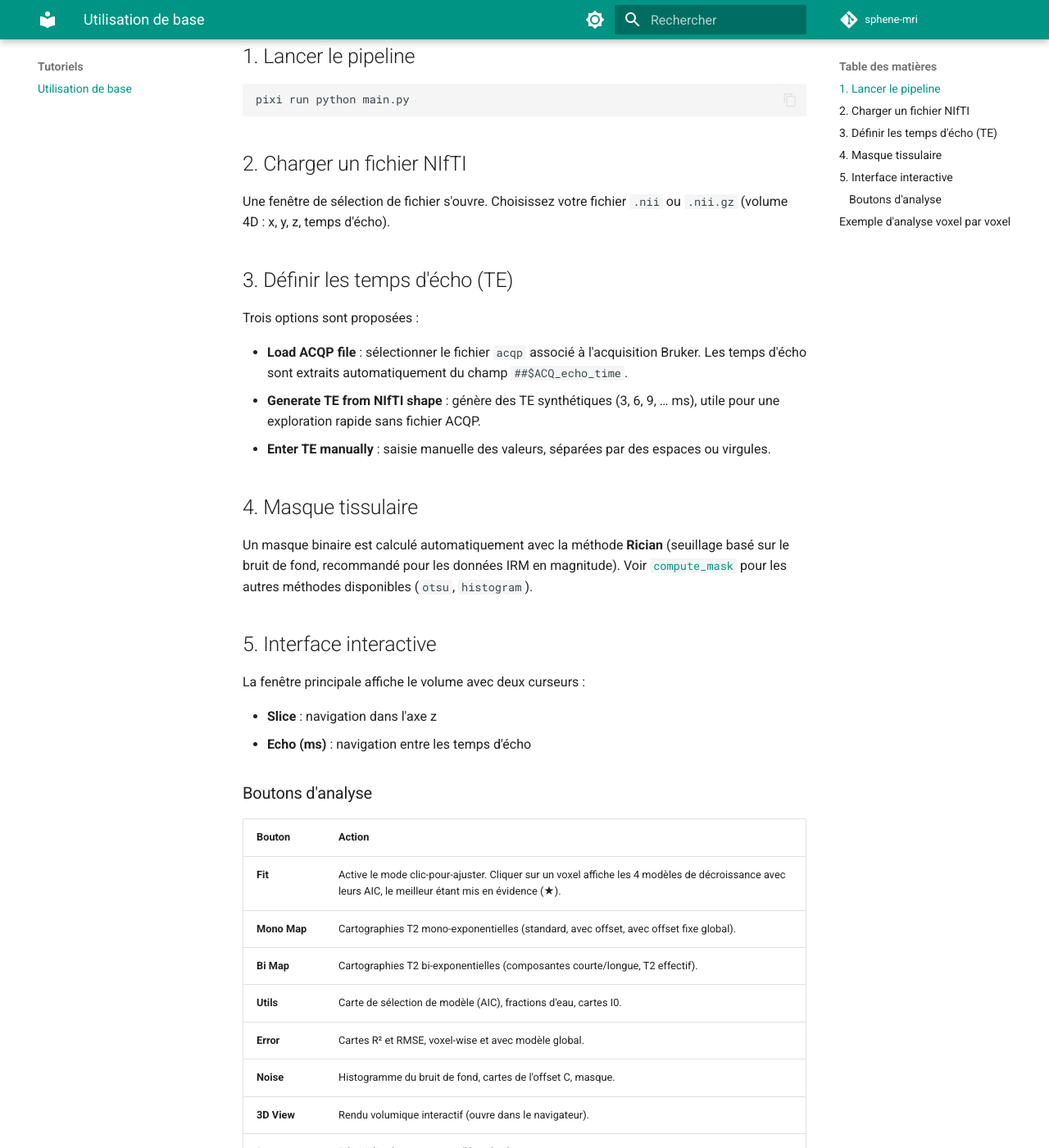
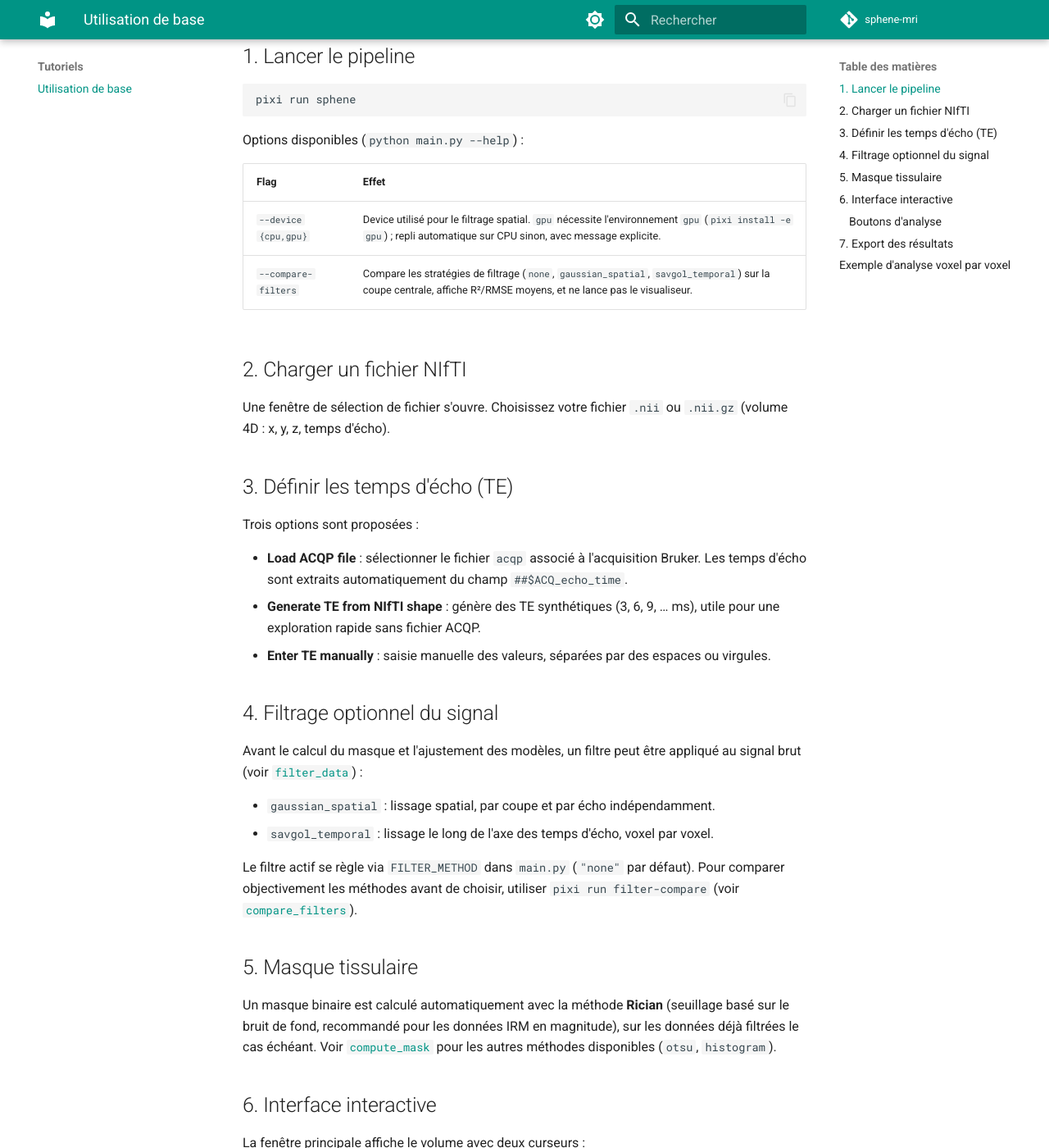
Before and after one commit to e-gernet/sphene-mri, an MkDocs documentation site: the page built from docs/tutorials/usage.md, in a window 1280 px wide and 1400 px high, scrolled down 268 px. Shown: the whole window at 82% size. Built offline with MkDocs 1.6.1 and Material for MkDocs 9.7.7, drawn with Linux system fonts in a browser that asks for light colours; comment, search, counter and statistics services are not loaded; some of the changed text lies outside the part shown.

Commit message:
docs: mise à jour de la documentation (filtrage, export, GPU, environnements)

````diff
--- a/docs/tutorials/usage.md
+++ b/docs/tutorials/usage.md
@@ -6,8 +6,15 @@
 ## 1. Lancer le pipeline
 
 ```bash
-pixi run python main.py
+pixi run sphene
 ```
+
+Options disponibles (`python main.py --help`) :
+
+| Flag | Effet |
+|------|-------|
+| `--device {cpu,gpu}` | Device utilisé pour le filtrage spatial. `gpu` nécessite l'environnement `gpu` (`pixi install -e gpu`) ; repli automatique sur CPU sinon, avec message explicite. |
+| `--compare-filters` | Compare les stratégies de filtrage (`none`, `gaussian_spatial`, `savgol_temporal`) sur la coupe centrale, affiche R²/RMSE moyens, et ne lance pas le visualiseur. |
 
 ## 2. Charger un fichier NIfTI
 
@@ -26,14 +33,28 @@
 - **Enter TE manually** : saisie manuelle des valeurs, séparées par des
   espaces ou virgules.
 
-## 4. Masque tissulaire
+## 4. Filtrage optionnel du signal
+
+Avant le calcul du masque et l'ajustement des modèles, un filtre peut être
+appliqué au signal brut (voir [`filter_data`](../api/utils.md)) :
+
+- `gaussian_spatial` : lissage spatial, par coupe et par écho indépendamment.
+- `savgol_temporal` : lissage le long de l'axe des temps d'écho, voxel par
+  voxel.
+
+Le filtre actif se règle via `FILTER_METHOD` dans `main.py` (`"none"` par
+défaut). Pour comparer objectivement les méthodes avant de choisir, utiliser
+`pixi run filter-compare` (voir [`compare_filters`](../api/utils.md)).
+
+## 5. Masque tissulaire
 
 Un masque binaire est calculé automatiquement avec la méthode **Rician**
 (seuillage basé sur le bruit de fond, recommandé pour les données IRM en
-magnitude). Voir [`compute_mask`](../api/utils.md) pour les autres méthodes
-disponibles (`otsu`, `histogram`).
+magnitude), sur les données déjà filtrées le cas échéant. Voir
+[`compute_mask`](../api/utils.md) pour les autres méthodes disponibles
+(`otsu`, `histogram`).
 
-## 5. Interface interactive
+## 6. Interface interactive
 
 La fenêtre principale affiche le volume avec deux curseurs :
 
@@ -49,13 +70,29 @@
 | **Bi Map**   | Cartographies T2 bi-exponentielles (composantes courte/longue, T2 effectif). |
 | **Utils**    | Carte de sélection de modèle (AIC), fractions d'eau, cartes I0. |
 | **Error**    | Cartes R² et RMSE, voxel-wise et avec modèle global. |
-| **Noise**    | Histogramme du bruit de fond, cartes de l'offset C, masque. |
+| **Noise**    | Histogramme du bruit de fond, cartes de l'offset C (zéros exclus du calcul de moyenne, seuil à 1.0 pour écarter les solutions bornées). |
 | **3D View**  | Rendu volumique interactif (ouvre dans le navigateur). |
+| **Export**   | Exporte toutes les cartes déjà calculées pour la coupe affichée en un CSV unique, format long (voir ci-dessous). |
 | **Reset**    | Réinitialise les curseurs et l'état des boutons. |
 
 !!! tip "Cache par slice"
     Chaque calcul (Mono Map, Bi Map, etc.) est mis en cache par slice. Changer
     de slice puis revenir ne relance pas le calcul.
+
+!!! tip "Lecture des coordonnées"
+    Sur le visualiseur principal et les cartes calculées (Mono Map, Bi Map,
+    Error, I0), la barre d'outils matplotlib affiche `x=... y=...`
+    directement alignés sur l'indexation utilisée dans les CSV exportés —
+    pas besoin d'inverser les coordonnées manuellement.
+
+## 7. Export des résultats
+
+Un clic sur **Export** génère `exports/T2_slice_z<N>.csv` : une ligne par
+voxel du masque tissulaire, une colonne par grandeur calculée (T2, C, R²,
+AIC, ...). Format compatible Excel français : séparateur `;`, décimales à
+la virgule. Chaque écriture est relue et comparée aux données en mémoire
+avant de confirmer le succès (bouton vert) ou signaler un écart précis
+(bouton rouge, détail en console).
 
 ## Exemple d'analyse voxel par voxel
 
````
Also changed, not shown: README.md (+27 -3 lines), docs/index.md (+19 -11 lines), docs/installation.md (+22 -2 lines), 1 other file.
